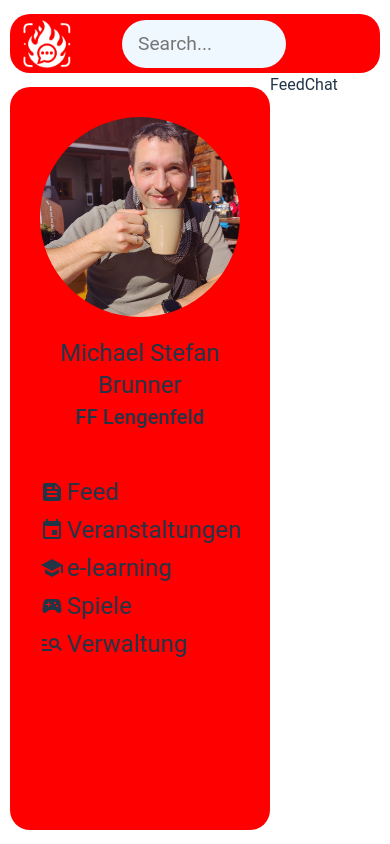
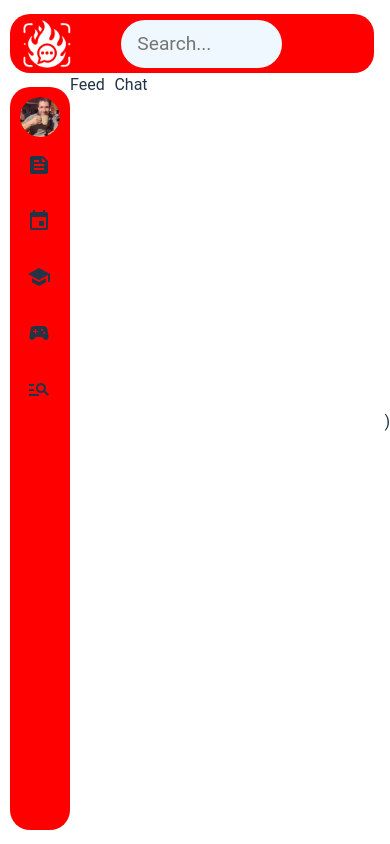
Before and after one commit to smox/fire-social, a React (Vite) app in the folder frontend/: page / in a window 390 px wide. Built offline with nearby package versions, Linux system fonts and the light colour scheme; the HTML template or start-up script is replaced by a standard one.

Commit message:
Collapse animation to menu added

```diff
--- a/frontend/src/Content/Menu/Menu.css
+++ b/frontend/src/Content/Menu/Menu.css
@@ -1,5 +1,7 @@
+/* Standard Design für große Bildschirme */
 .menu-wrapper {
     width: 260px;
+    transition: width 0.3s ease-in-out;
 }
 
 .menu {
@@ -7,9 +9,10 @@
     flex-direction: column;
     width: 100%;
     margin: 14px 0 14px 0;
-    height:calc(100% - 14px);
+    height: calc(100% - 14px);
     border-radius: 20px;
     background-color: red;
+    transition: width 0.3s ease-in-out;
 }
 
 .menu .avatar {
@@ -18,10 +21,13 @@
     align-items: center;
     justify-content: center;
     margin: 30px;
+    transition: all 0.3s ease-in-out;
 }
 
-.menu .avatar .name {
-    margin-top: 20px;
+.menu .avatar .name,
+.menu .fire-department {
+    display: block;
+    transition: opacity 0.3s ease-in-out;
 }
 
 .menu .menu-list {
@@ -30,40 +36,144 @@
     align-items: start;
     width: 100%;
     height: 100%;
-
     padding-left: 0;
     margin: 10px 0 10px 30px;
     list-style: none;
 }
 
-.menu .menu-list .menu-list__item {
+.menu .menu-list .menu-list-item {
     font-size: x-large;
     cursor: pointer;
-
     position: relative;
-    display: inline-block;
-    padding: 5px 0;
-    line-height: normal; /* Verhindert unerwünschtes Strecken */
+    display: flex;
+    align-items: center;
+    padding: 10px 0;
 }
 
-.menu .menu-list .menu-list__item a {
+.menu .menu-list .menu-list-item a {
     display: flex;
     align-items: center;
-    justify-content: center;
+    width: 100%;
+    justify-content: start;
+    transition: opacity 0.3s ease-in-out, max-width 0.3s ease-in-out;
 }
 
-.menu-list__item::before {
+.menu .menu-list .menu-list-item .menu-list-item__icon {
+    flex-shrink: 0;
+    width: 40px; /* Feste Breite, damit die Icons nicht verschoben werden */
+    text-align: center;
+}
+
+.menu .menu-list .menu-list-item .menu-list-item__text {
+    opacity: 1;
+    visibility: visible;
+    max-width: 200px;
+    overflow: hidden;
+    white-space: nowrap;
+    transition: opacity 0.3s ease-in-out, max-width 0.3s ease-in-out;
+}
+
+.menu-list-item::before {
     display: block;
     content: '';
     position: absolute;
-    height: 2px; /* Strichhöhe */
-    width: 0; /* Anfangsbreite: 0, damit er wächst */
+    height: 2px;
+    width: 0;
     bottom: 0;
-    left: 0; /* Start am linken Rand */
-    background-color: aliceblue; /* Farbe des Strichs */
-    transition: width 0.3s ease-out; /* Animation */
+    left: 0;
+    background-color: aliceblue;
+    transition: width 0.3s ease-out;
 }
 
-  .menu-list__item:hover::before {
-    width: 100%; /* Strich wächst über die volle Breite des Texts */
-  }
+.menu-list-item:hover::before {
+    width: 100%;
+}
+
+/* Keyframe-Animation für smooth-in/out */
+@keyframes avatarShrink {
+    0% {
+        transform: scale(1);
+        border-radius: 50%;
+    }
+    100% {
+        transform: scale(0.5);
+        border-radius: 50%;
+    }
+}
+
+@keyframes avatarExpand {
+    0% {
+        transform: scale(0.5);
+        border-radius: 50%;
+    }
+    100% {
+        transform: scale(1);
+        border-radius: 50%;
+    }
+}
+
+/* Avatar bleibt immer rund */
+.menu .avatar img,
+.menu .avatar .MuiAvatar-root {
+    border-radius: 50%;
+    transition: all 0.3s ease-in-out;
+}
+
+/* Für kleine Bildschirme oder zusammengeklapptes Menü */
+@media (max-width: 600px) {
+    .menu-wrapper {
+        width: 60px;
+    }
+
+    .menu .avatar {
+        margin: 10px 0 0 0;
+    }
+
+    .menu .avatar .name,
+    .menu .fire-department {
+        opacity: 0; /* Ausblenden der Texte */
+        visibility: hidden;
+        height: 0;
+    }
+
+    .menu .menu-list {
+        margin: 0 0 0 0;
+        padding-left: 0;
+        display: flex;
+        align-items: center;
+    }
+
+    .menu .menu-list .menu-list-item a {
+        justify-content: center; /* Zentrierte Icons */
+    }
+
+    .menu .menu-list .menu-list-item .menu-list-item__icon {
+        width: 40px; /* Gleiche Breite bleibt bestehen */
+    }
+
+    .menu .menu-list .menu-list-item .menu-list-item__text {
+        opacity: 0;
+        visibility: hidden;
+        max-width: 0;
+        pointer-events: none;
+    }
+
+    .menu-list-item::before {
+        display: none;
+    }
+
+    .menu .avatar img,
+    .menu .avatar .MuiAvatar-root {
+        height: 40px;
+        width: 40px;
+        font-size: 2rem;
+    }
+}
+
+/* Hover-Effekt bleibt rund */
+.menu .avatar:hover img,
+.menu .avatar:hover .MuiAvatar-root {
+    transform: scale(1.2);
+    border-radius: 50%;
+    box-shadow: 0px 4px 10px rgba(0, 0, 0, 0.2);
+}
--- a/frontend/src/Content/Menu/Menu.tsx
+++ b/frontend/src/Content/Menu/Menu.tsx
@@ -12,6 +12,8 @@ import { Typography } from '@mui/material';
 
 const Menu = () => {
 
+  const [ isCollapsed, setIsCollapsed ] = React.useState(false);
+
   const [ name, setName ] = React.useState('Michael Stefan Brunner');
   const [ shortName, setShortName ] = React.useState('');
 
@@ -25,7 +27,7 @@ const Menu = () => {
 
 
   return (
-    <div className="menu-wrapper">
+    <div className={ `menu-wrapper ${isCollapsed ? 'collapsed' : ''}` }>
       <div className="menu">
         <div className="avatar">
           <Avatar alt={ name } src={`/avatar/${shortName.toLocaleLowerCase()}_profilbild.jpg`} sx={{ height: "200px", width: "200px", fontSize: "5rem" }}>{ shortName }</Avatar>
@@ -33,11 +35,12 @@ const Menu = () => {
           <Typography className="fire-department" variant="h6" sx={{ textAlign: "center"}}>{ fireDepartment }</Typography>
         </div>
         <ul className="menu-list">
-          <li className="menu-list__item"><a href="/"><FeedIcon sx={{ marginRight: "3px"}} />Feed</a></li>
-          <li className="menu-list__item"><a href="/pages/events"><EventIcon sx={{ marginRight: "3px"}} />Veranstaltungen</a></li>
-          <li className="menu-list__item"><a href="/pages/learn"><SchoolIcon sx={{ marginRight: "3px"}} />e-learning</a></li>
-          <li className="menu-list__item"><a href="/pages/games"><SportsEsportsIcon sx={{ marginRight: "3px"}} />Spiele</a></li>
-          <li className="menu-list__item"><a href="/pages/manage"><ManageSearchIcon sx={{ marginRight: "3px"}} />Verwaltung</a></li>
+          { /** isCollapsed && <li className="menu-list-item"><button onClick={() => setIsCollapsed(!isCollapsed)}>{ isCollapsed ? <MenuOpenIcon /> : <MenuIcon /> }</button></li> **/}
+          <li className="menu-list-item"><a href="/"><FeedIcon sx={{ marginRight: "3px"}} /><div className='menu-list-item__text'>Feed</div></a></li>
+          <li className="menu-list-item"><a href="/pages/events"><EventIcon sx={{ marginRight: "3px"}} /><div className='menu-list-item__text'>Veranstaltungen</div></a></li>
+          <li className="menu-list-item"><a href="/pages/learn"><SchoolIcon sx={{ marginRight: "3px"}} /><div className='menu-list-item__text'>e-learning</div></a></li>
+          <li className="menu-list-item"><a href="/pages/games"><SportsEsportsIcon sx={{ marginRight: "3px" }} /><div className='menu-list-item__text'>Spiele</div></a></li>
+          <li className="menu-list-item"><a href="/pages/manage"><ManageSearchIcon sx={{ marginRight: "3px" }} /><div className='menu-list-item__text'>Verwaltung</div></a></li>
         </ul>
       </div>
     </div>
```
